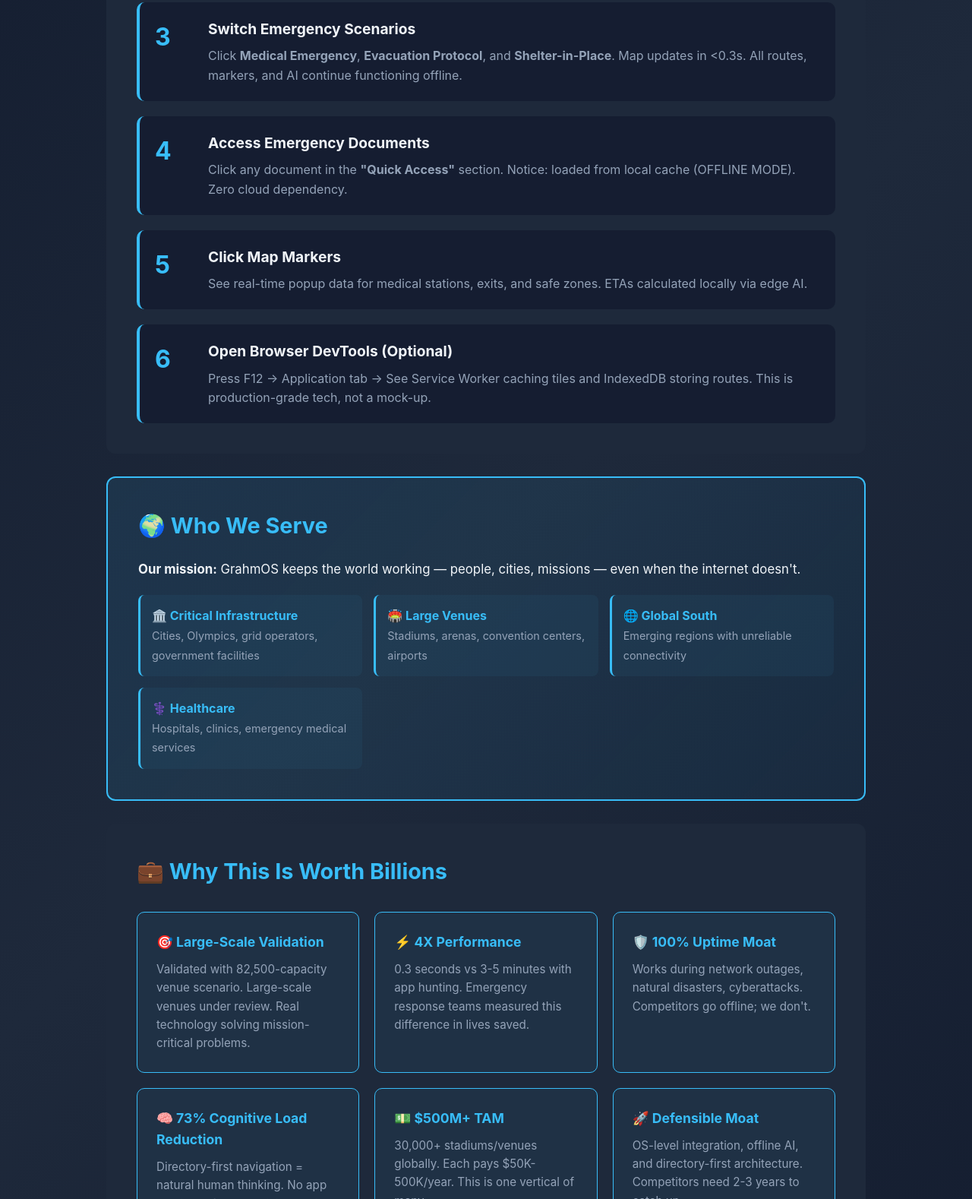
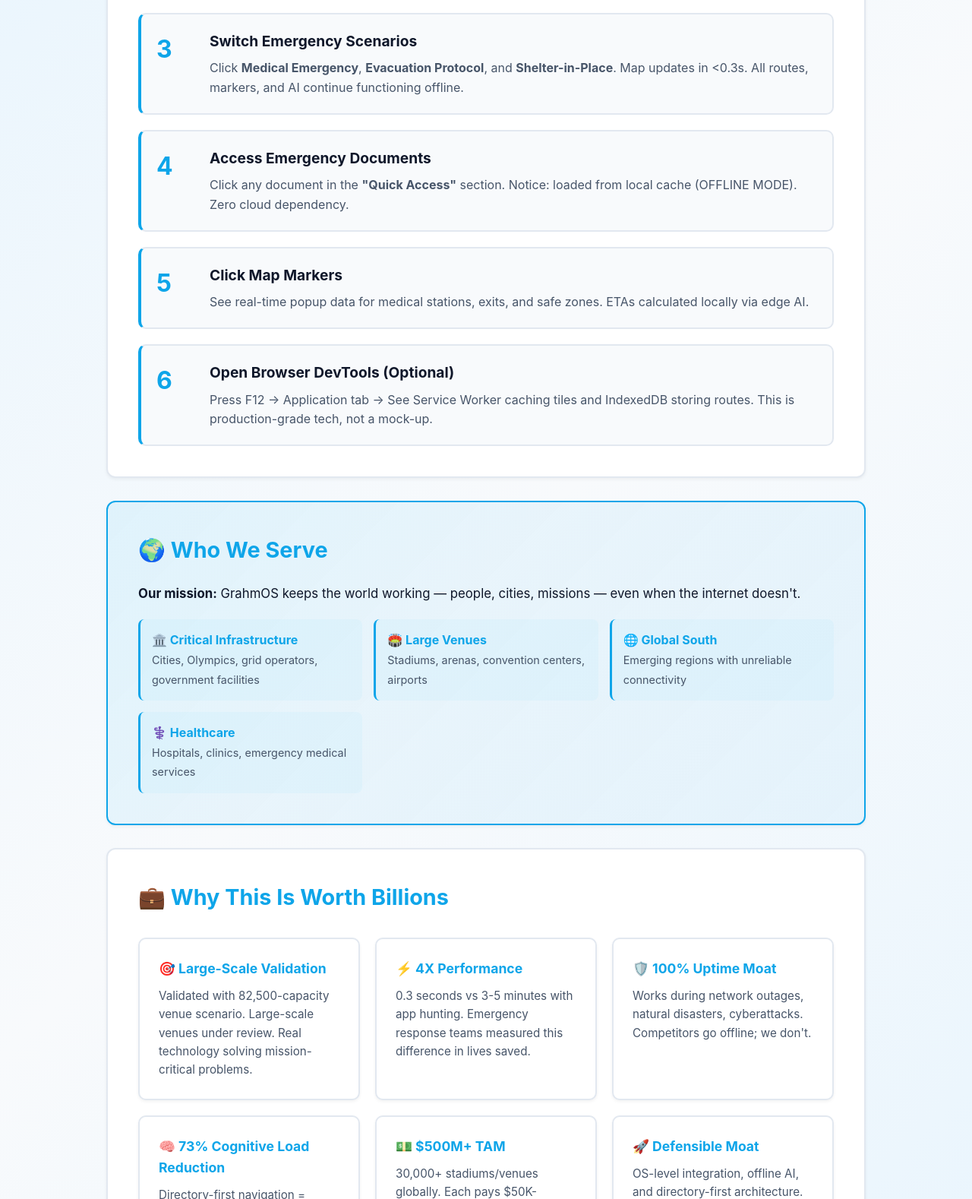
Before and after one commit to Greenmamba29/grahmos-interactive-demo, a plain HTML site: page docs/demo-intro.html in a window 1280 px wide. Shown: the part 1222-2800 px from the top of the page at 76% size. Drawn offline with Linux system fonts and the light colour scheme.

Commit message:
style: Improve readability with lighter theme across all demo pages
- Changed from dark theme to light theme with better contrast
- Background: Light blue gradient (#e0f2fe to #f8fafc)
- Text: Dark slate (#0f172a) on white/light backgrounds
- Enhanced borders and shadows for better definition
- Service cards now use #f8fafc background with visible borders
- Split panels use light red/green gradients for clear distinction
- All text is now easily readable with proper contrast ratios

```diff
--- a/docs/demo-intro.html
+++ b/docs/demo-intro.html
@@ -6,15 +6,16 @@
     <title>GrahmOS - Emergency Response Platform | Interactive Demo Intro</title>
     <style>
         :root {
-            --color-bg-dark: #0f172a;
-            --color-surface: #1e293b;
-            --color-accent: #38bdf8;
-            --color-accent-hover: #0ea5e9;
-            --color-text: #f1f5f9;
-            --color-text-muted: #94a3b8;
+            --color-bg-light: #f8fafc;
+            --color-surface: #ffffff;
+            --color-accent: #0ea5e9;
+            --color-accent-hover: #0284c7;
+            --color-text: #0f172a;
+            --color-text-muted: #475569;
             --color-success: #22c55e;
-            --color-warning: #eab308;
+            --color-warning: #f59e0b;
             --color-error: #ef4444;
+            --color-border: #e2e8f0;
         }
 
         * {
@@ -25,7 +26,7 @@
 
         body {
             font-family: -apple-system, BlinkMacSystemFont, 'Segoe UI', Roboto, sans-serif;
-            background: linear-gradient(135deg, var(--color-bg-dark) 0%, #1e293b 50%, #0f172a 100%);
+            background: linear-gradient(135deg, #e0f2fe 0%, #f8fafc 50%, #e0f2fe 100%);
             color: var(--color-text);
             line-height: 1.6;
             min-height: 100vh;
@@ -41,9 +42,10 @@
             text-align: center;
             margin-bottom: 60px;
             padding: 60px 20px;
-            background: rgba(56, 189, 248, 0.05);
+            background: var(--color-surface);
             border-radius: 20px;
-            border: 2px solid var(--color-accent);
+            border: 2px solid var(--color-border);
+            box-shadow: 0 4px 6px rgba(0, 0, 0, 0.05);
         }
 
         .hero h1 {
@@ -97,8 +99,9 @@
             background: var(--color-surface);
             padding: 30px;
             border-radius: 12px;
-            border: 1px solid var(--color-border);
+            border: 2px solid var(--color-border);
             text-align: center;
+            box-shadow: 0 2px 4px rgba(0, 0, 0, 0.05);
         }
 
         .stat-value {
@@ -120,7 +123,8 @@
             border-radius: 12px;
             padding: 40px;
             margin-bottom: 30px;
-            border: 1px solid var(--color-border);
+            border: 2px solid var(--color-border);
+            box-shadow: 0 2px 4px rgba(0, 0, 0, 0.05);
         }
 
         .section h2 {
@@ -138,8 +142,9 @@
             display: flex;
             gap: 20px;
             padding: 20px;
-            background: rgba(15, 23, 42, 0.6);
+            background: #f8fafc;
             border-radius: 10px;
+            border: 2px solid var(--color-border);
             border-left: 4px solid var(--color-accent);
             cursor: pointer;
             transition: transform 0.2s ease, box-shadow 0.2s ease;
@@ -180,10 +185,11 @@
         }
 
         .value-prop {
-            background: rgba(56, 189, 248, 0.05);
+            background: var(--color-surface);
             padding: 25px;
             border-radius: 10px;
-            border: 1px solid var(--color-accent);
+            border: 2px solid var(--color-border);
+            box-shadow: 0 2px 4px rgba(0, 0, 0, 0.05);
         }
 
         .value-prop h4 {
```
Also changed, not shown: docs/demo-summary.html (+11 -10 lines), docs/enterprise-resilience-demo.html (+19 -20 lines).
